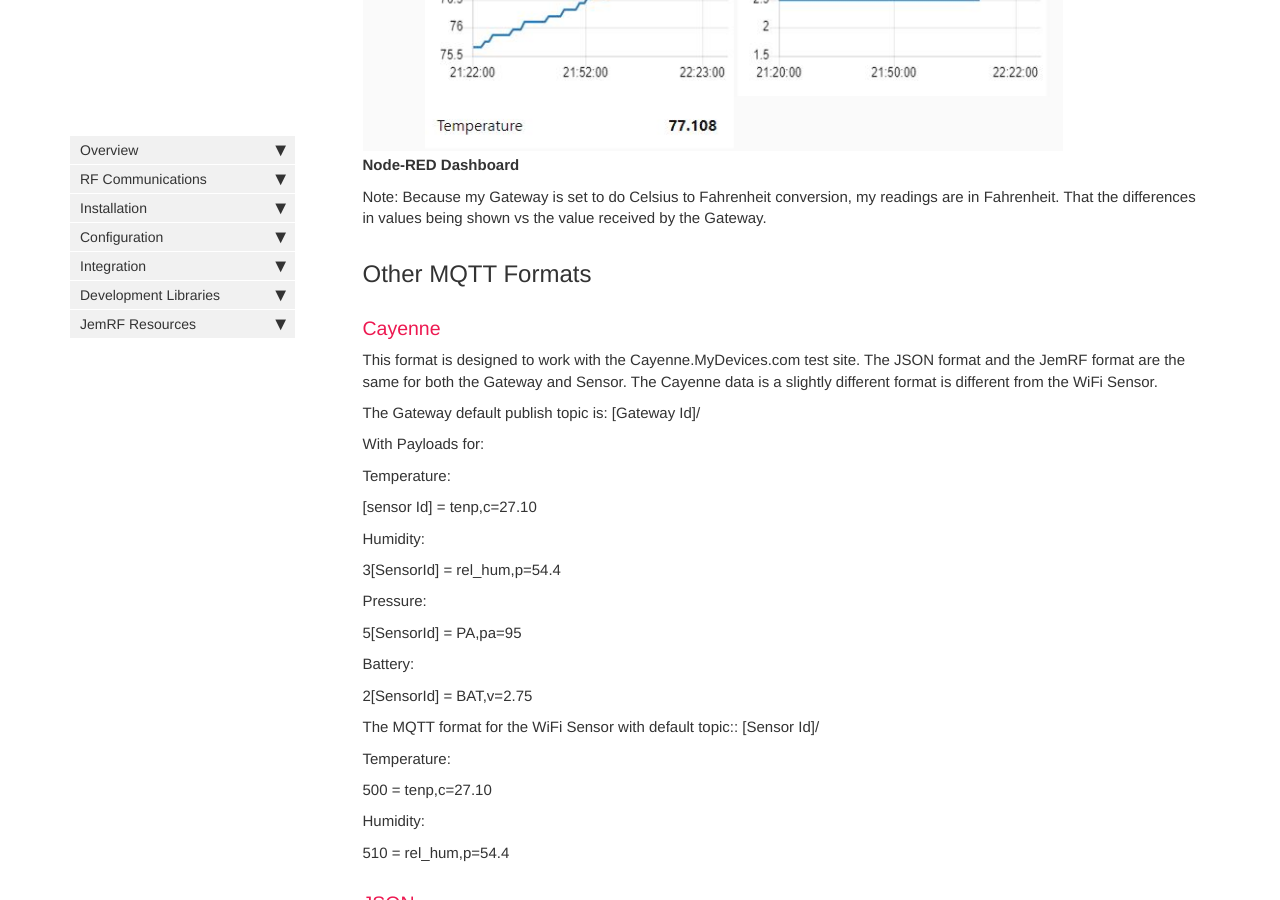
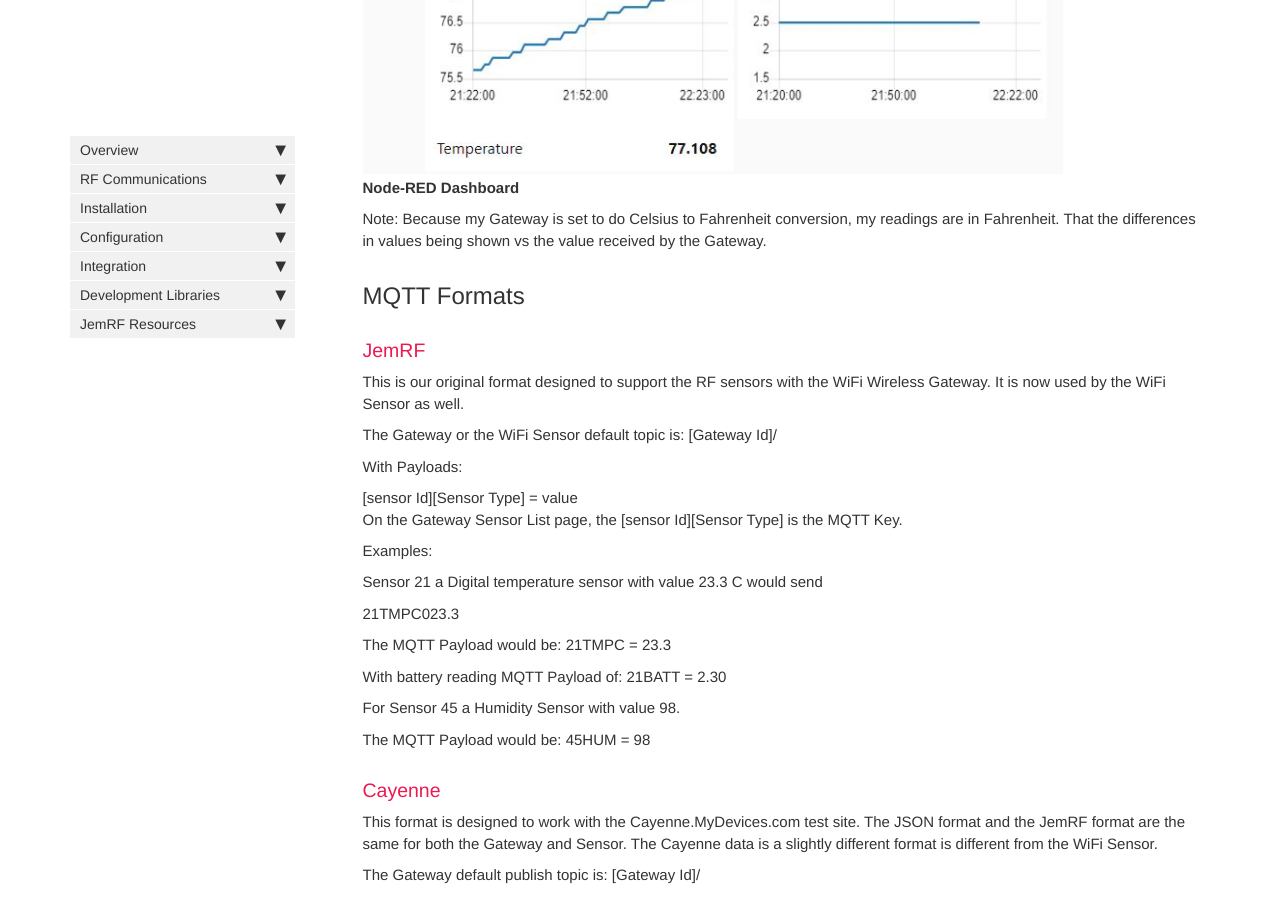
Before and after one commit to JemRF/RF-Documentation, a Jekyll site: the page built from pages/mydoc/gateway-mqtt.md, in a window 1280 px wide and 900 px high, scrolled down 3152 px. Built offline with Jekyll 4.4.1, drawn with Linux system fonts in a browser that asks for light colours; comment, search, counter and statistics services are not loaded; some of the changed text lies outside the part shown.

Commit message:
Add JemRF MQTT Format and replace Other with ALL

```diff
--- a/pages/mydoc/gateway-mqtt.md
+++ b/pages/mydoc/gateway-mqtt.md
@@ -61,7 +61,31 @@ With that configuration, it created the Dashboard shown below
 
 Note: Because my Gateway is set to do Celsius to Fahrenheit conversion, my readings are in Fahrenheit. That the differences in values being shown vs the value received by the Gateway.
 
-## Other MQTT Formats
+## MQTT Formats
+### JemRF
+This is our original format designed to support the RF sensors with the WiFi Wireless Gateway.  It is now used by the WiFi Sensor as well.
+
+The Gateway or the WiFi Sensor default topic is: [Gateway Id]/
+
+With Payloads:
+
+[sensor Id][Sensor Type] = value<br>
+On the Gateway Sensor List page, the [sensor Id][Sensor Type] is the MQTT Key.
+
+Examples:
+
+Sensor 21 a Digital temperature sensor with value 23.3 C would send
+
+21TMPC023.3
+
+The MQTT Payload would be: 21TMPC = 23.3
+
+With battery reading MQTT Payload of: 21BATT = 2.30
+
+For Sensor 45 a Humidity Sensor with value 98.
+
+The MQTT Payload would be: 45HUM = 98
+
 ### Cayenne
 This format is designed to work with the Cayenne.MyDevices.com test site.
 The JSON format and the JemRF format are the same for both the Gateway and Sensor. The Cayenne data is a slightly different format is different from the WiFi Sensor.
```
